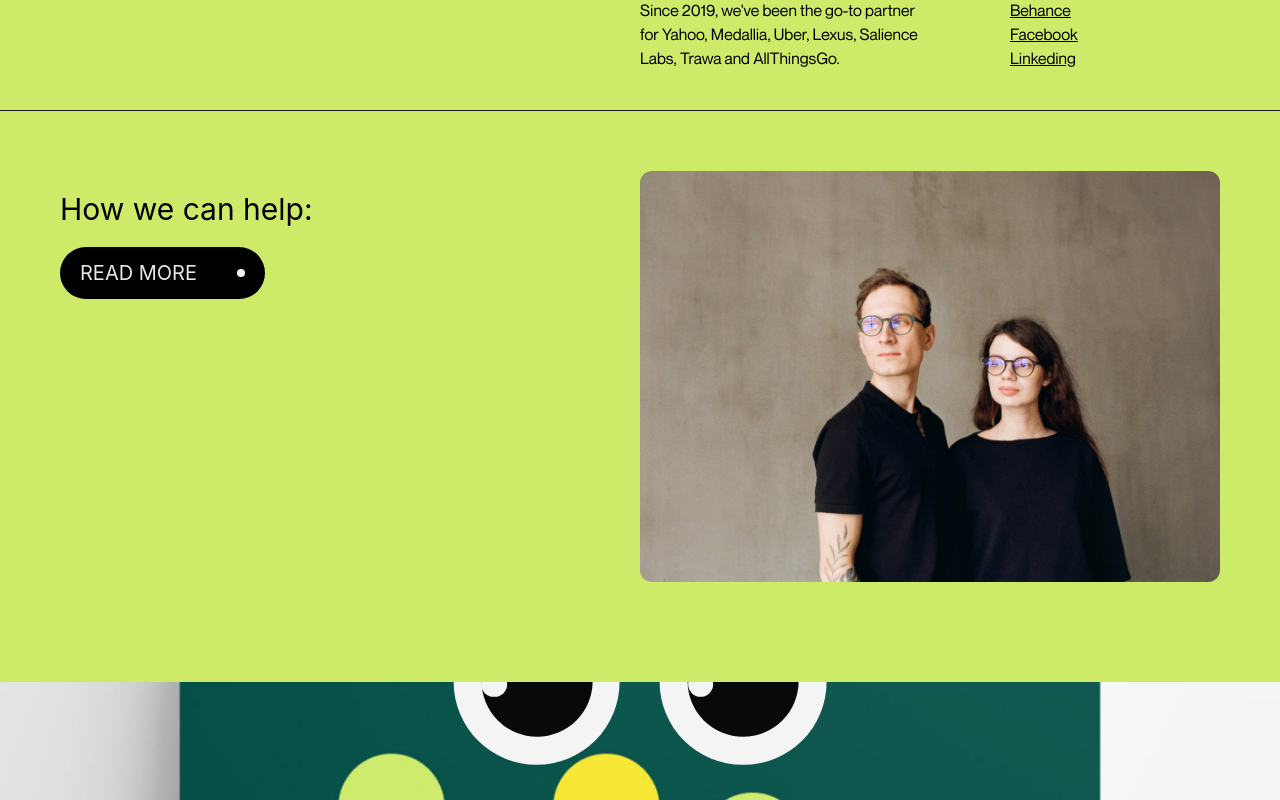
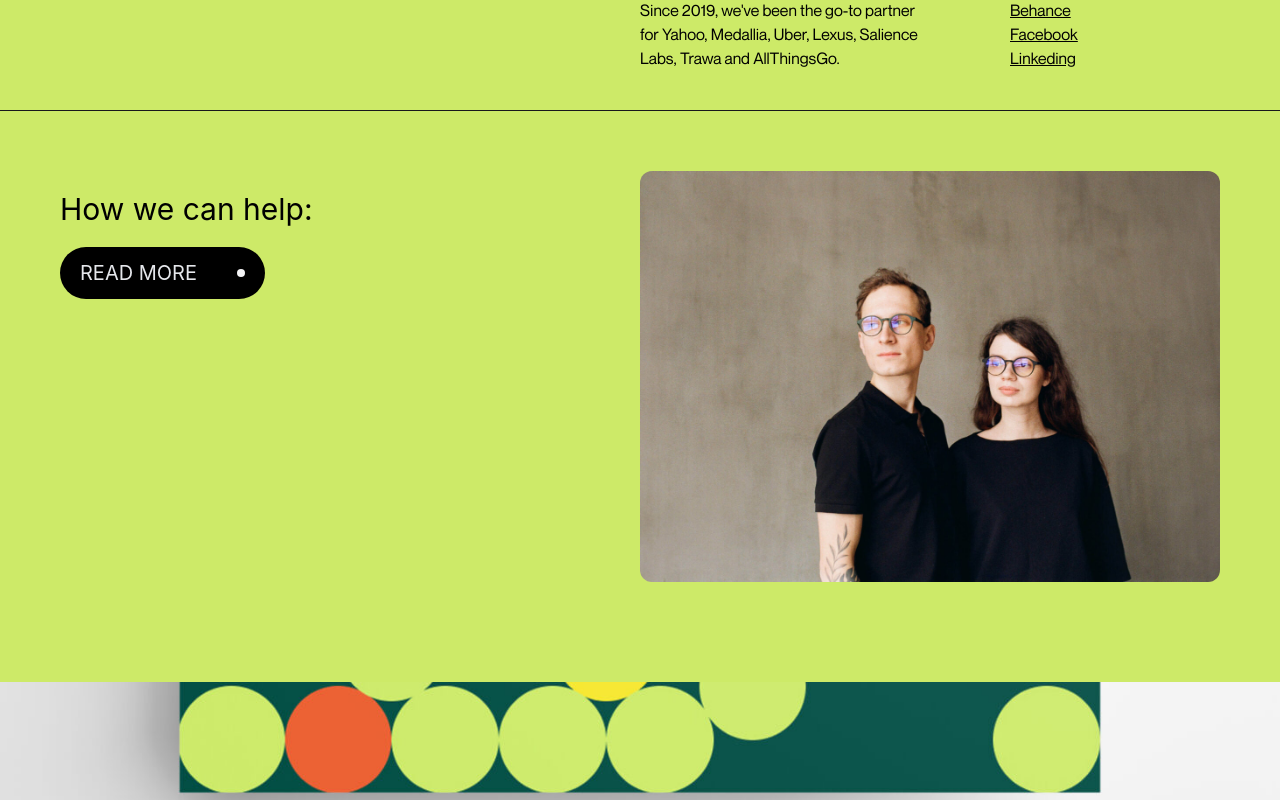
Before and after one commit to jasminvarvadiya-gif/ochi-clone, a React (Vite) app: page / in a window 1280 px wide. Shown: the part 1840-2640 px from the top of the page. Built offline with nearby package versions, Linux system fonts and the light colour scheme.

Commit message:
eyes chang

```diff
--- a/src/components/Eyes.jsx
+++ b/src/components/Eyes.jsx
@@ -19,7 +19,7 @@ function Eyes() {
   return (
     <div>
       <div className="eyes w-full h-screen overflow-hidden">
-        <div data-scroll data-scroll-speed="-.5" className="w-full h-full bg-[url('/img-2.png')] bg-cover bg-center relative">
+        <div data-scroll data-scroll-speed="-.7" className="w-full h-full bg-[url('/img-2.png')] bg-cover bg-center relative">
           <div className="flex  absolute gap-10  top-1/2 left-1/2 -translate-x-[50%] -translate-y-[50%] ">
             <div className=" w-[13vw] h-[13vw] flex items-center justify-center bg-zinc-100 rounded-full">
               <div className="bg-zinc-950 relative w-2/3 h-2/3 rounded-full flex items-center justify-center">
```
